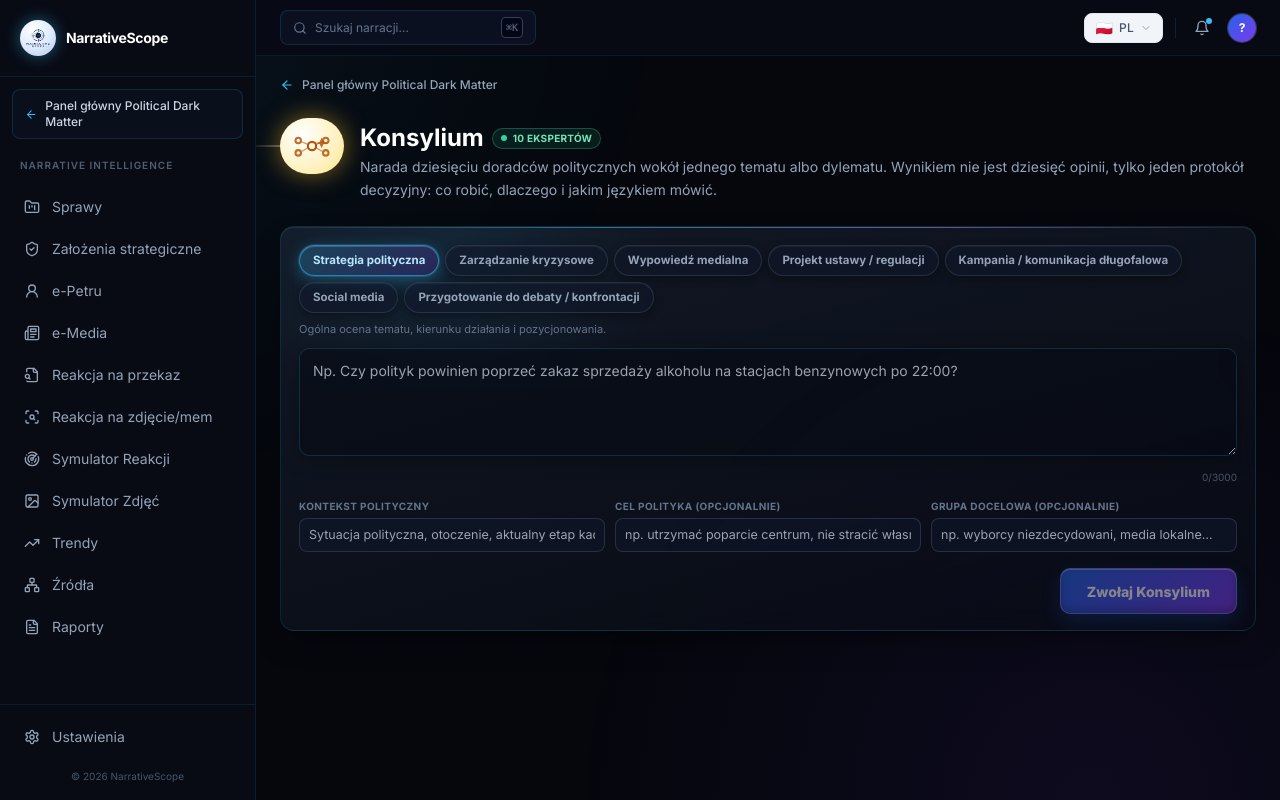
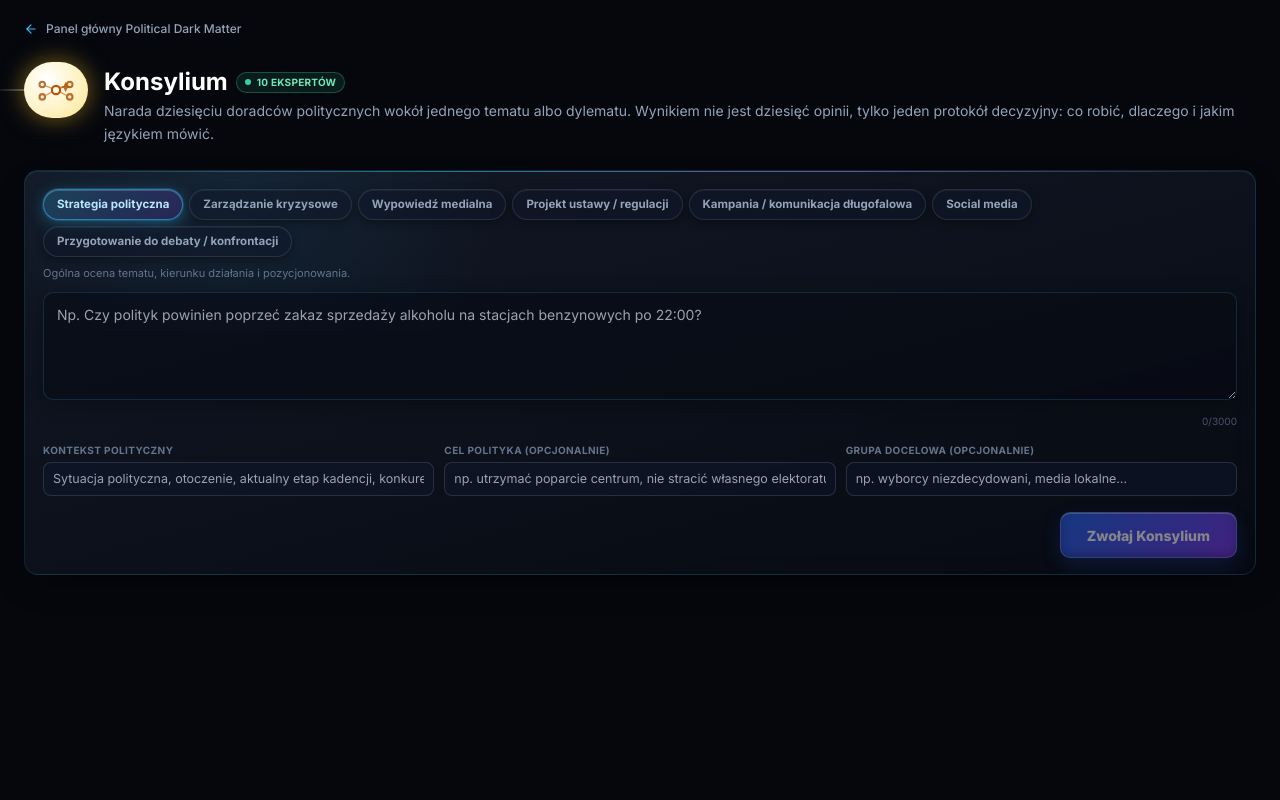
Before and after one commit to PoliticalDarkMatter/political-dark-matter, a Next.js app: page /konsylium in a window 1280 px wide. Built offline with nearby package versions, Linux system fonts and the light colour scheme.

Commit message:
Fix: Konsylium jako standalone (dodane do STANDALONE_PREFIXES) + wlasne pelnoekranowe tlo - koniec bocznego menu i logo NarrativeScope na tej stronie

```diff
--- a/app/konsylium/page.tsx
+++ b/app/konsylium/page.tsx
@@ -80,7 +80,7 @@ export default function KonsyliumPage() {
   }
 
   return (
-    <div style={{ padding: "18px 24px 40px", minHeight: "100%", fontFamily: "'Inter', system-ui, sans-serif", color: "#e2e8f0" }}>
+    <div className="min-h-screen bg-[#05070d]" style={{ padding: "18px 24px 40px", fontFamily: "'Inter', system-ui, sans-serif", color: "#e2e8f0" }}>
       <PageHeader title="Konsylium" subtitle="Narada dziesięciu doradców politycznych wokół jednego tematu albo dylematu. Wynikiem nie jest dziesięć opinii, tylko jeden protokół decyzyjny: co robić, dlaczego i jakim językiem mówić." comet="konsylium" status="10 EKSPERTÓW" />
 
       <div style={{ display: "flex", flexDirection: "column", gap: 14 }}>
--- a/components/layout/AppShell.tsx
+++ b/components/layout/AppShell.tsx
@@ -8,7 +8,7 @@ import Header from "./Header";
 
 export default function AppShell({ children }: { children: React.ReactNode }) {
   const pathname = usePathname();
-  const STANDALONE_PREFIXES = ["/login", "/apex-grid", "/volt-stream", "/pulse-field", "/narrative-scope", "/insight-base", "/sprawy", "/zalozenia", "/e-petru", "/e-media"];
+  const STANDALONE_PREFIXES = ["/login", "/apex-grid", "/volt-stream", "/pulse-field", "/narrative-scope", "/insight-base", "/sprawy", "/zalozenia", "/e-petru", "/e-media", "/konsylium"];
   const isStandalone = pathname === "/" || STANDALONE_PREFIXES.some((p) => pathname.startsWith(p));
   const [sidebarOpen, setSidebarOpen] = useState(false);
 
```
